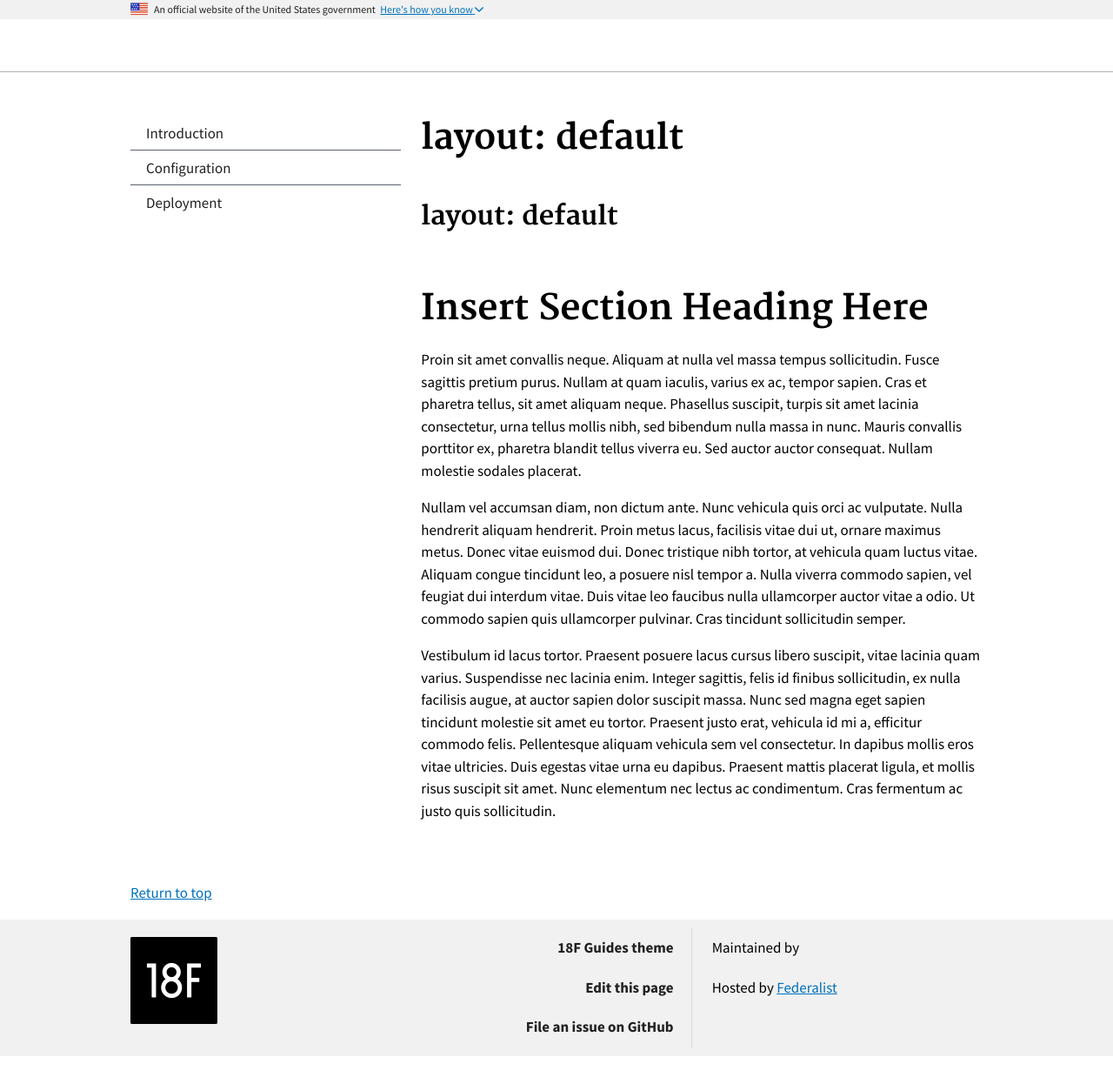
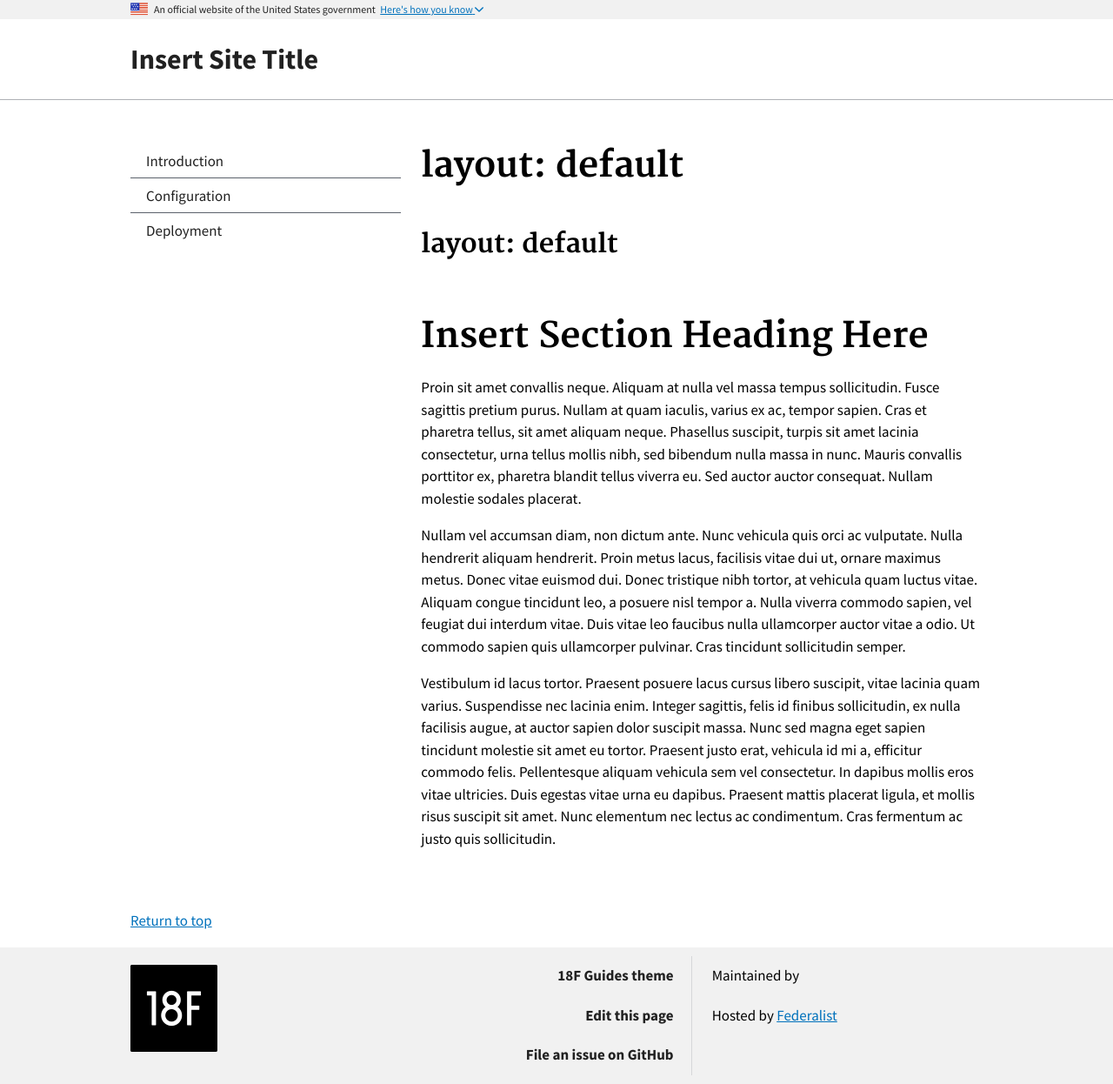
Before and after one commit to davidewarren/federalist-guide-template, a Jekyll site: the page built from index.md, in a window 1280 px wide. Shown: the whole page at 87% size. Built offline with Jekyll 4.4.1, drawn with Linux system fonts in a browser that asks for light colours; our own code applies the rules of GitHub Pages for plain Markdown files; before the commit the page ends 1214 px from its top, so only the background shows below that.

Commit message:
Update _config.yml

```diff
--- a/_config.yml
+++ b/_config.yml
@@ -1,6 +1,8 @@
 title: Insert Site Title
 email: your-email@example.com
 github_username:  davidewarren
+
+name: Insert Site Title
 
 repos:
 - name: federalist-guide-template
```
